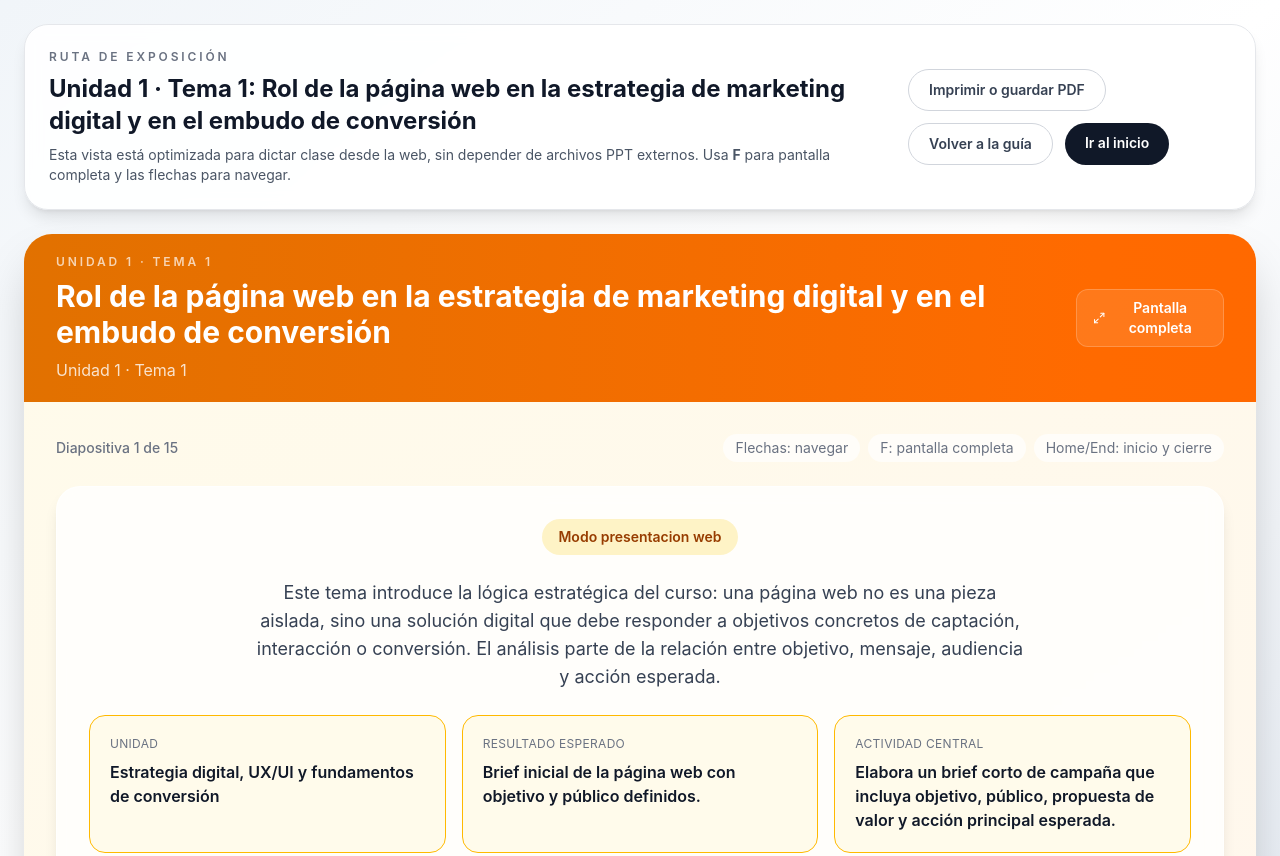
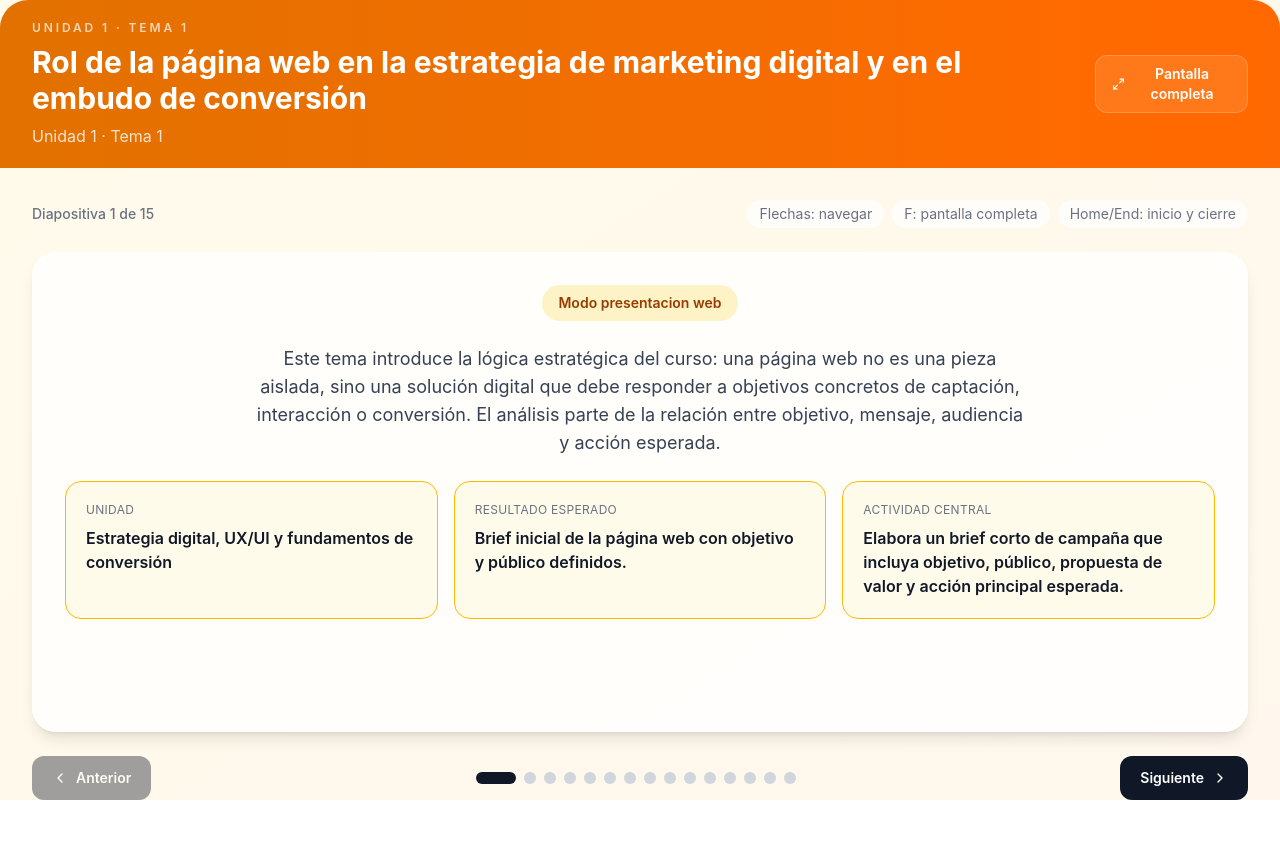
Before and after one commit to iferpaz7/web-design, an Astro site: page /presentacion/unidad1/tema1 in a window 1280 px wide. Shown: the top 856 px of the page. After the commit the page ends 800 px from the top, so only its background shows below. Built offline with nearby package versions, Linux system fonts and the light colour scheme; Astro itself is replaced by a stand-in of ours.

Commit message:
refactor(frontend): simplify presentation layout and remove unused links

```diff
--- a/src/components/TemaDetalle.astro
+++ b/src/components/TemaDetalle.astro
@@ -87,14 +87,6 @@ const continuity = nextTema
           <p class="mt-2 text-gray-600 dark:text-gray-300">Usa la guía para profundizar y cambia a modo presentación cuando quieras exponer sin depender de PowerPoint.</p>
         </div>
         <div class="flex flex-wrap gap-3">
-          <a
-            href={presentationHref}
-            target="_blank"
-            rel="noopener noreferrer"
-            class="rounded-full border border-gray-300 px-5 py-2.5 text-sm font-semibold text-gray-700 transition hover:border-gray-400 hover:bg-gray-50 dark:border-gray-600 dark:text-gray-200 dark:hover:bg-gray-700"
-          >
-            Abrir ruta de exposición
-          </a>
           <a
             href={printHref}
             target="_blank"
--- a/src/components/TemaPresentacion.tsx
+++ b/src/components/TemaPresentacion.tsx
@@ -254,7 +254,7 @@ const TemaPresentacion: React.FC<TemaPresentacionProps> = ({ unit, tema, mode =
   const current = slides[currentSlide];
 
   return (
-    <div className={`${isStandalone ? 'min-h-[calc(100vh-10rem)]' : 'min-h-195'} rounded-[28px] bg-linear-to-br ${styles.shell} shadow-2xl transition-colors duration-300`}>
+    <div className={`${isStandalone ? 'h-dvh w-screen overflow-hidden rounded-none' : 'min-h-195 rounded-[28px]'} bg-linear-to-br ${styles.shell} shadow-2xl transition-colors duration-300`}>
       <div className={`bg-linear-to-r ${styles.hero} rounded-t-[28px] px-5 py-4 text-white sm:px-8 sm:py-5`}>
         <div className="flex flex-col gap-4 sm:flex-row sm:items-center sm:justify-between">
           <div>
--- a/src/pages/presentacion/[unidad]/[tema].astro
+++ b/src/pages/presentacion/[unidad]/[tema].astro
@@ -23,40 +23,7 @@ const printHref = `/imprimir${tema.href}`;
 ---
 
 <Layout title={`Presentación · Unidad ${unit.numero} · Tema ${tema.numero} - ITSAE`} hideChrome={true}>
-  <main class="min-h-screen bg-linear-to-br from-slate-100 via-white to-slate-200 px-4 py-6 dark:from-gray-950 dark:via-gray-900 dark:to-gray-900 sm:px-6">
-    <div class="mx-auto max-w-7xl space-y-6">
-      <div class="flex flex-col gap-4 rounded-3xl border border-gray-200 bg-white/90 p-5 shadow-lg backdrop-blur dark:border-gray-700 dark:bg-gray-900/85 sm:flex-row sm:items-center sm:justify-between sm:p-6">
-        <div>
-          <p class="text-xs font-semibold uppercase tracking-[0.24em] text-gray-500 dark:text-gray-400">Ruta de exposición</p>
-          <h1 class="mt-2 text-2xl font-bold text-gray-900 dark:text-white">Unidad {unit.numero} · Tema {tema.numero}: {tema.titulo}</h1>
-          <p class="mt-2 text-sm text-gray-600 dark:text-gray-300">Esta vista está optimizada para dictar clase desde la web, sin depender de archivos PPT externos. Usa <strong>F</strong> para pantalla completa y las flechas para navegar.</p>
-        </div>
-
-        <div class="flex flex-wrap gap-3">
-          <a
-            href={printHref}
-            target="_blank"
-            rel="noopener noreferrer"
-            class="rounded-full border border-gray-300 px-5 py-2.5 text-sm font-semibold text-gray-700 transition hover:border-gray-400 hover:bg-gray-50 dark:border-gray-600 dark:text-gray-200 dark:hover:bg-gray-800"
-          >
-            Imprimir o guardar PDF
-          </a>
-          <a
-            href={tema.href}
-            class="rounded-full border border-gray-300 px-5 py-2.5 text-sm font-semibold text-gray-700 transition hover:border-gray-400 hover:bg-gray-50 dark:border-gray-600 dark:text-gray-200 dark:hover:bg-gray-800"
-          >
-            Volver a la guía
-          </a>
-          <a
-            href="/"
-            class="rounded-full bg-gray-900 px-5 py-2.5 text-sm font-semibold text-white transition hover:bg-gray-700 dark:bg-white dark:text-gray-900 dark:hover:bg-gray-200"
-          >
-            Ir al inicio
-          </a>
-        </div>
-      </div>
-
-      <TemaPresentacion unit={unit} tema={tema} mode="standalone" client:load />
-    </div>
-  </main>
+  <div class="h-dvh w-screen overflow-hidden">
+    <TemaPresentacion unit={unit} tema={tema} mode="standalone" client:load />
+  </div>
 </Layout>
```
